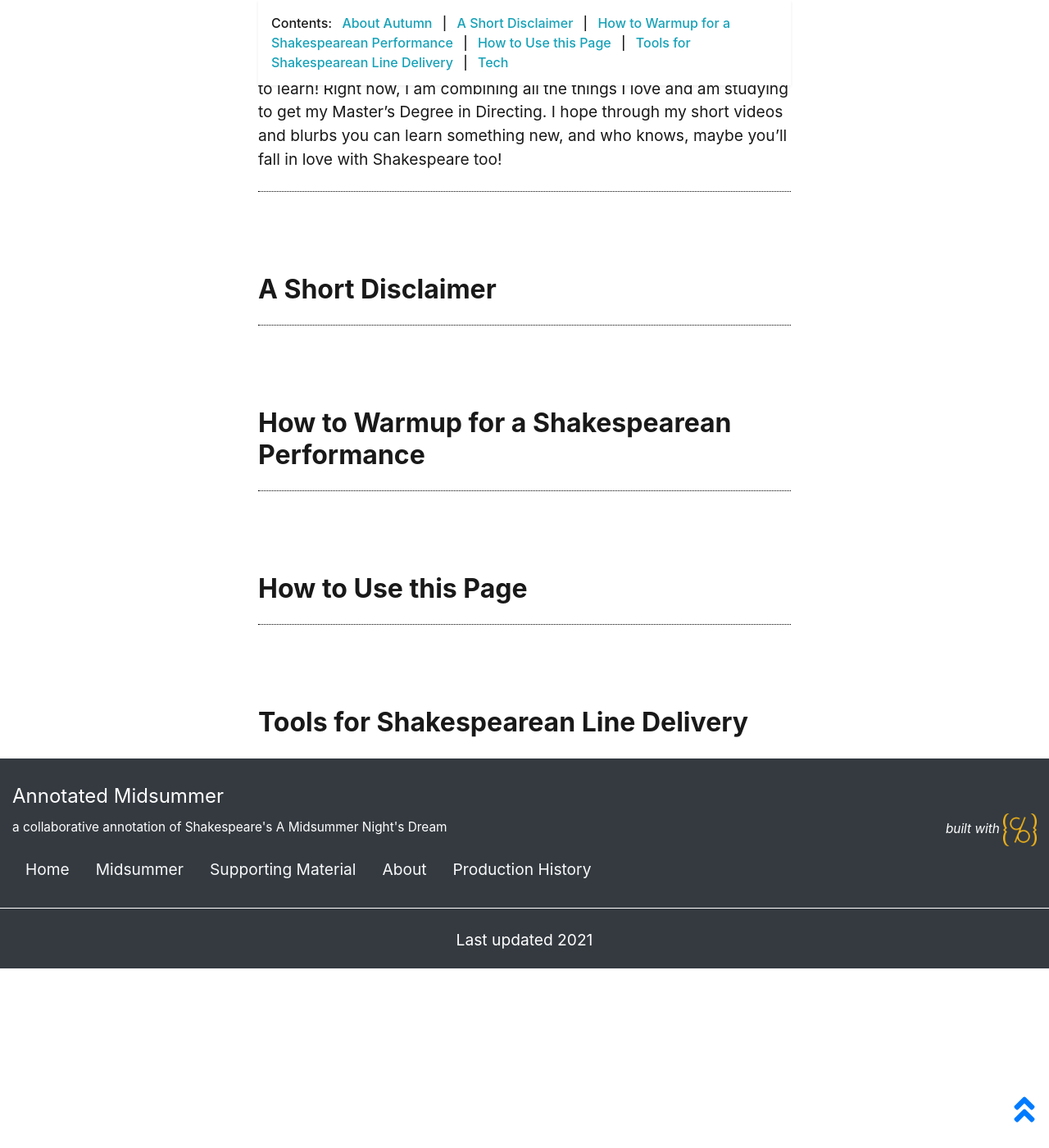
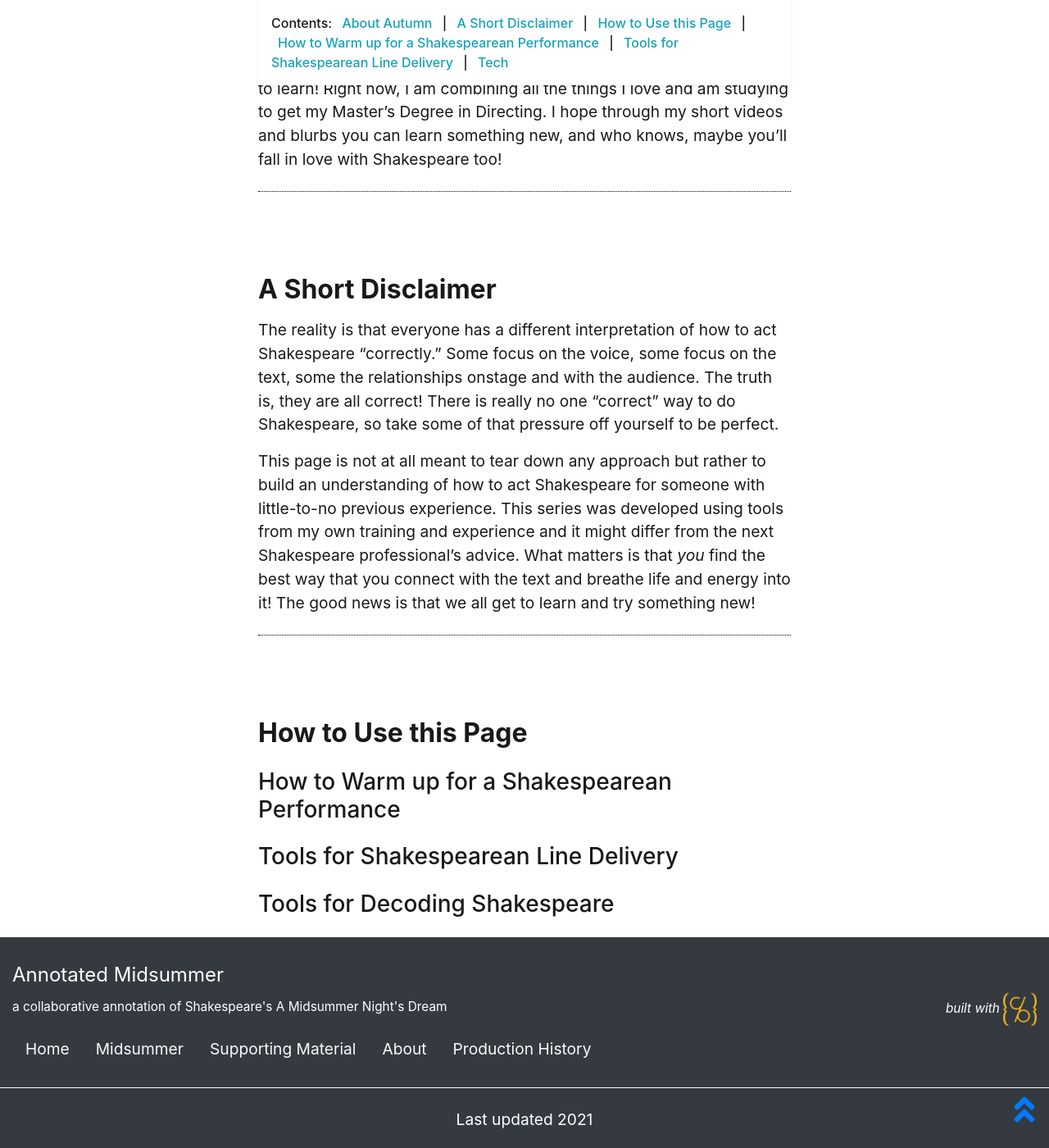
Before and after one commit to thecdil/dramaturgy, a Jekyll site: the page built from pages/acting.md, in a window 1280 px wide and 1400 px high, scrolled down 957 px. Shown: the whole window at 82% size. Built offline with Jekyll 4.4.1, drawn with Linux system fonts in a browser that asks for light colours; before the commit the page ends 2138 px from its top, so only the background shows below that.

Commit message:
Update acting.md
updated acting page with new content

```diff
--- a/pages/acting.md
+++ b/pages/acting.md
@@ -9,7 +9,7 @@ permalink: /acting.html
 
 In this series, MFA Candidate in Directing, Autumn Tustin, has created various tutorials for you to use in the classroom and rehearsal room.
 
-{% include feature/nav-menu.html sections="About Autumn;A Short Disclaimer;How to Warmup for a Shakespearean Performance;How to Use this Page;Tools for Shakespearean Line Delivery;" %}
+{% include feature/nav-menu.html sections="About Autumn;A Short Disclaimer;How to Use this Page;How to Warm up for a Shakespearean Performance;Tools for Shakespearean Line Delivery;" %}
 
 
 ## About Autumn
@@ -20,10 +20,16 @@ My name is Autumn and I have always loved Shakespeare! In middle school, I was t
 
 ## A Short Disclaimer
 
+The reality is that everyone has a different interpretation of how to act Shakespeare “correctly.” Some focus on the voice, some focus on the text, some the relationships onstage and with the audience. The truth is, they are all correct! There is really no one “correct” way to do Shakespeare, so take some of that pressure off yourself to be perfect.
 
-## How to Warmup for a Shakespearean Performance
-
+This page is not at all meant to tear down any approach but rather to build an understanding of how to act Shakespeare for someone with little-to-no previous experience. This series was developed using tools from my own training and experience and it might differ from the next Shakespeare professional’s advice. What matters is that *you* find the best way that you connect with the text and breathe life and energy into it! The good news is that we all get to learn and try something new!
 
 ## How to Use this Page
 
-## Tools for Shakespearean Line Delivery
+### How to Warm up for a Shakespearean Performance
+
+
+### Tools for Shakespearean Line Delivery
+
+
+### Tools for Decoding Shakespeare
```
